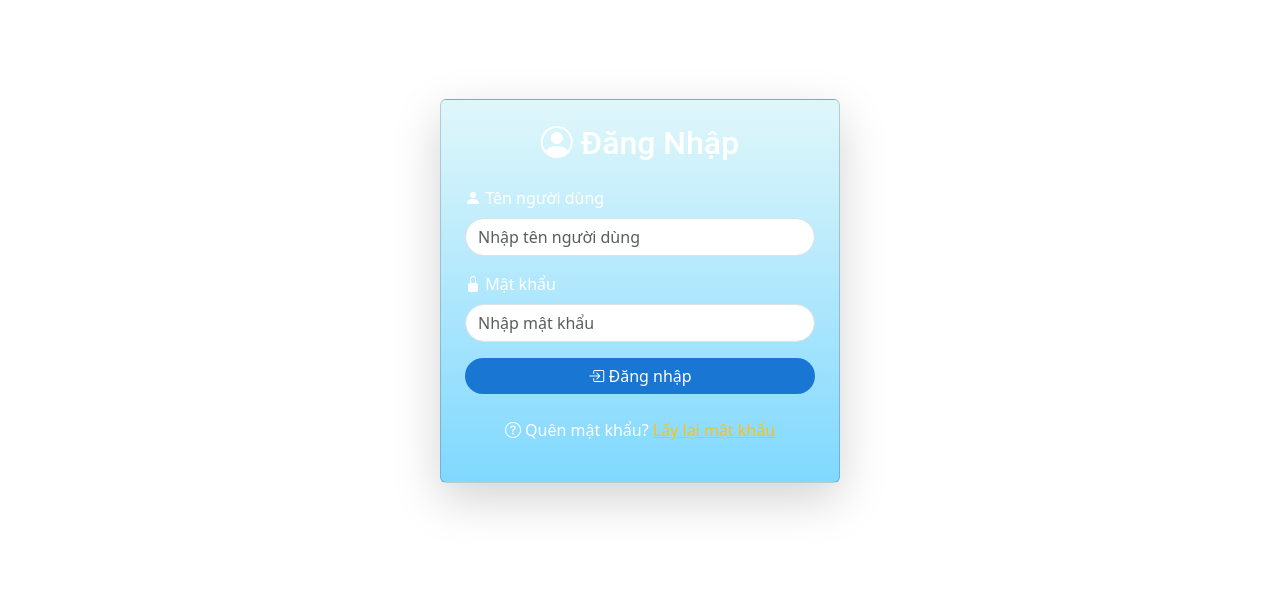
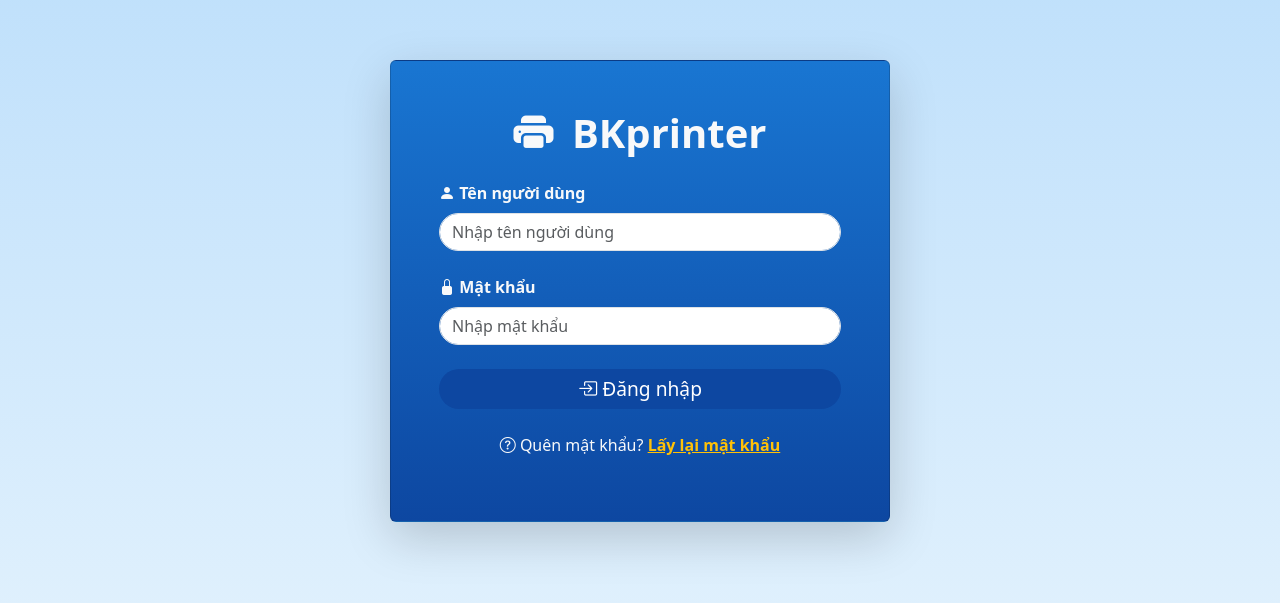
Before and after one commit to Yudov03/SSPS, a React (Vite) app in the folder Frontend/SSPS/: page / in a window 1280 px wide. Shown: the part 109-712 px from the top of the page. Built offline with nearby package versions, Linux system fonts and the light colour scheme.

Commit message:
final update

```diff
--- a/Frontend/SSPS/src/component/login.jsx
+++ b/Frontend/SSPS/src/component/login.jsx
@@ -1,7 +1,7 @@
 import React, { useState } from "react";
 import { Link } from "react-router-dom";
-import "bootstrap/dist/css/bootstrap.min.css"; // Import Bootstrap CSS
-import "bootstrap-icons/font/bootstrap-icons.css"; // Import Bootstrap Icons
+import "bootstrap/dist/css/bootstrap.min.css";
+import "bootstrap-icons/font/bootstrap-icons.css";
 
 const Login = () => {
   const [username, setUsername] = useState("");
@@ -15,18 +15,22 @@ const Login = () => {
   return (
     <div className="d-flex justify-content-center align-items-center vh-100 bg-lightblue">
       <div
-        className="card shadow-lg p-4 rounded"
+        className="card shadow-lg p-5 rounded animate__animated animate__zoomIn"
         style={{
-          width: "400px",
-          background: "linear-gradient(to bottom, #e0f7fa, #80d8ff)",
+          width: "500px",
+          background: "linear-gradient(to bottom, #1976d2, #0d47a1)", // Xanh đậm hơn
+          borderRadius: "30px",
         }}
       >
-        <h2 className="text-center text-white mb-4">
-          <i className="bi bi-person-circle"></i> Đăng Nhập
-        </h2>
+        <h1
+          className="text-center text-light fw-bold mb-4 animate__animated animate__fadeInDown"
+          style={{ fontSize: "2.5rem" }}
+        >
+          <i className="bi bi-printer-fill me-2"></i> BKprinter
+        </h1>
         <form onSubmit={handleSubmit}>
-          <div className="mb-3">
-            <label htmlFor="username" className="form-label text-white">
+          <div className="mb-4">
+            <label htmlFor="username" className="form-label text-light fw-semibold">
               <i className="bi bi-person-fill"></i> Tên người dùng
             </label>
             <input
@@ -39,8 +43,8 @@ const Login = () => {
               style={{ borderRadius: "20px" }}
             />
           </div>
-          <div className="mb-3">
-            <label htmlFor="password" className="form-label text-white">
+          <div className="mb-4">
+            <label htmlFor="password" className="form-label text-light fw-semibold">
               <i className="bi bi-lock-fill"></i> Mật khẩu
             </label>
             <input
@@ -56,11 +60,12 @@ const Login = () => {
           <div className="d-grid">
             <Link
               to={`dashboard`}
-              className="btn btn-primary btn-block"
+              className="btn btn-primary btn-block animate__animated animate__pulse animate__infinite"
               style={{
                 borderRadius: "20px",
-                backgroundColor: "#1976d2",
+                backgroundColor: "#0d47a1",
                 border: "none",
+                fontSize: "1.2rem",
               }}
             >
               <i className="bi bi-box-arrow-in-right"></i> Đăng nhập
@@ -68,9 +73,9 @@ const Login = () => {
           </div>
         </form>
         <div className="text-center mt-4">
-          <p className="text-white">
+          <p className="text-light">
             <i className="bi bi-question-circle"></i> Quên mật khẩu?{" "}
-            <Link to="/reset-password" className="text-warning">
+            <Link to="/reset-password" className="text-warning fw-bold">
               Lấy lại mật khẩu
             </Link>
           </p>
--- a/Frontend/SSPS/src/index.css
+++ b/Frontend/SSPS/src/index.css
@@ -649,3 +649,41 @@ myselect:hover {
     right: 15px;
   }
 }
+
+/* login  */
+/* Nền xanh dương nhạt */
+.bg-lightblue {
+  background: linear-gradient(to bottom, #bbdefb, #e3f2fd);
+}
+
+/* Card bo góc mềm mại */
+.card {
+  animation-duration: 0.8s;
+  animation-fill-mode: both;
+}
+
+/* Tăng kích thước chữ và độ đậm */
+.text-light {
+  color: #e3f2fd !important;
+}
+
+.text-light.fw-bold {
+  font-size: 2.5rem;
+}
+
+/* Animation từ animate.css */
+.animate__animated.animate__zoomIn {
+  animation-duration: 1.2s;
+}
+
+.animate__animated.animate__pulse {
+  animation-duration: 2s;
+  animation-iteration-count: infinite;
+}
+
+/* Hiệu ứng hover nút */
+.btn-primary:hover {
+  background-color: #1565c0 !important;
+  transform: scale(1.05);
+  transition: all 0.3s ease-in-out;
+}
```
